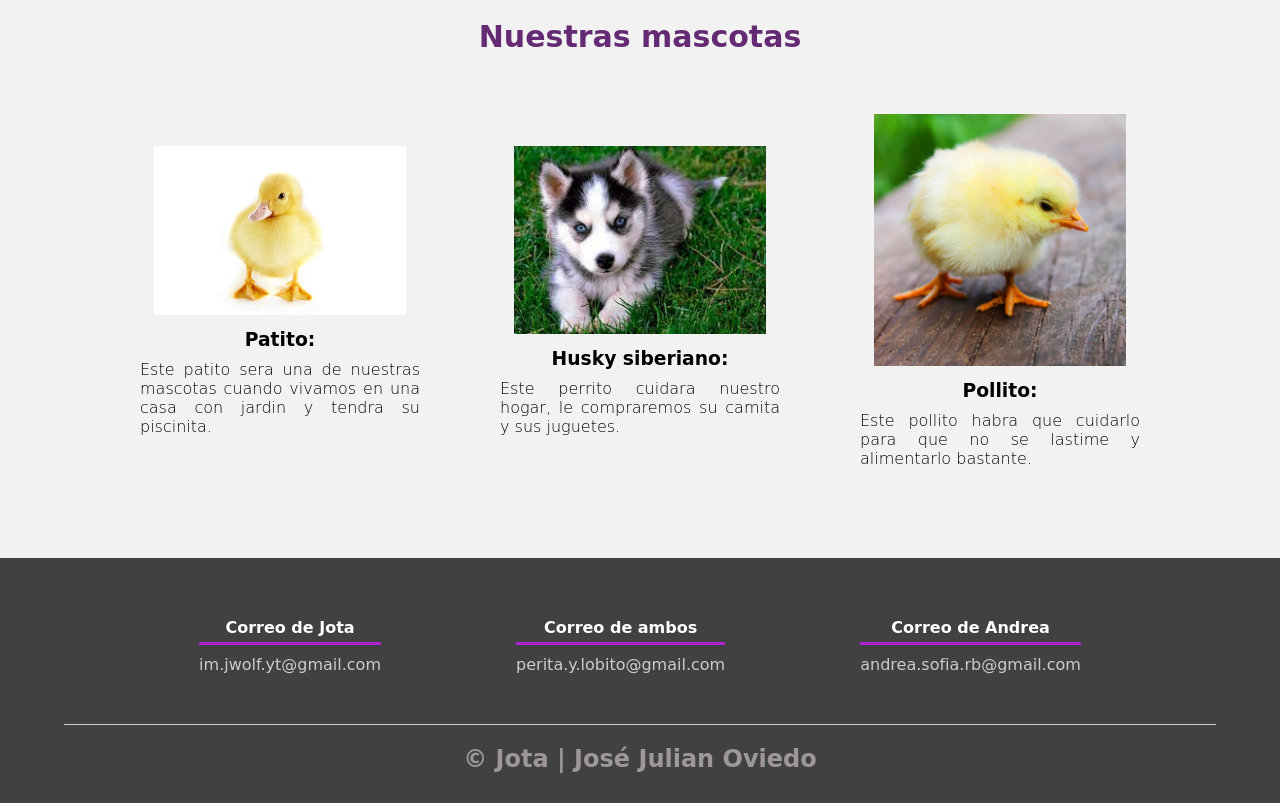
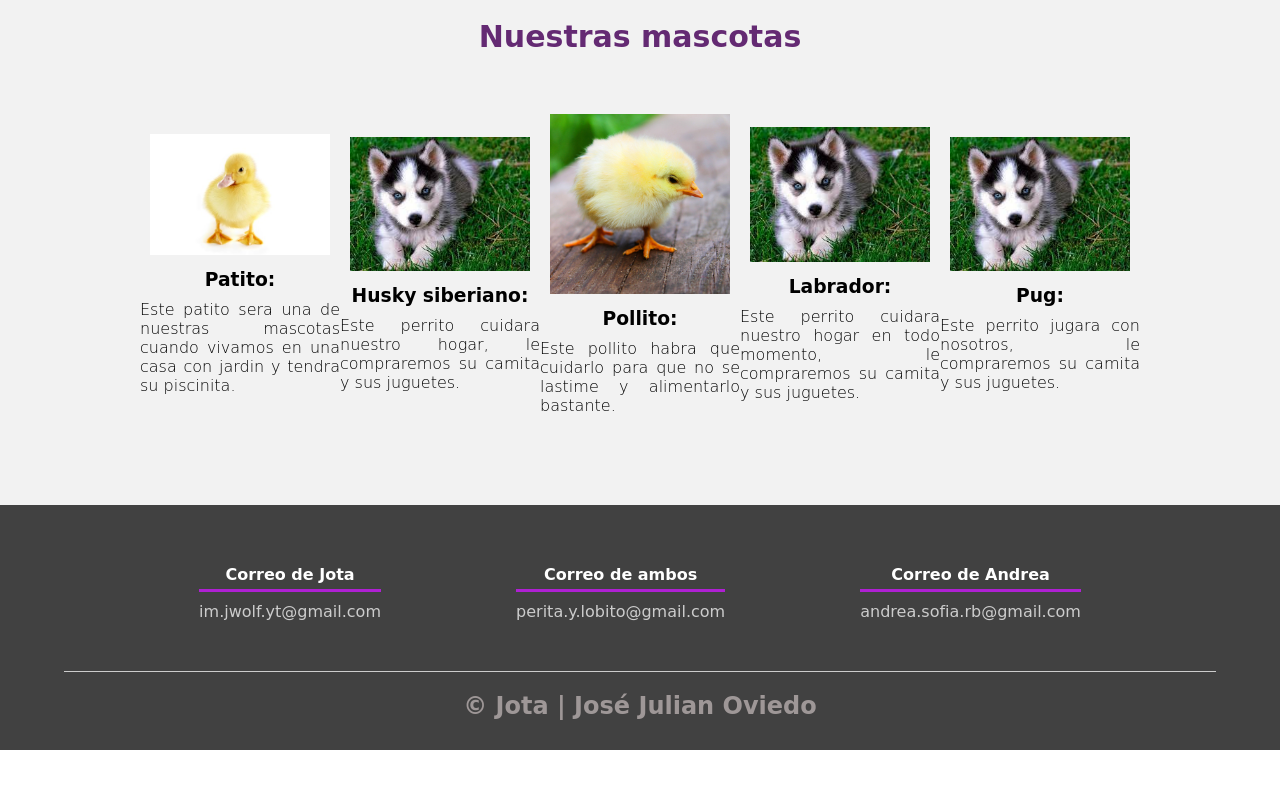
Before and after one commit to ImTwSkeleton/sorprisefor19th, a plain HTML site: page index.html in a window 1280 px wide. Shown: the part 2340-3143 px from the top of the page. After the commit the page ends 3090 px from the top, so only its background shows below. Drawn offline with Linux system fonts and the light colour scheme; a web font is replaced by a local one.

Commit message:
animals plus

```diff
--- a/index.html
+++ b/index.html
@@ -161,6 +161,16 @@
                         <h3>Pollito:</h3>
                         <p>Este pollito habra que cuidarlo para que no se lastime y alimentarlo bastante.</p>
                     </div>
+                    <div class="animales-ind">
+                        <img src="img/hski.jpg" alt="">
+                        <h3>Labrador:</h3>
+                        <p>Este perrito cuidara nuestro hogar en todo momento, le compraremos su camita y sus juguetes.</p>
+                    </div>
+                    <div class="animales-ind">
+                        <img src="img/hski.jpg" alt="">
+                        <h3>Pug:</h3>
+                        <p>Este perrito jugara con nosotros, le compraremos su camita y sus juguetes.</p>
+                    </div>
                 </div>
             </div>
         </section>
```
